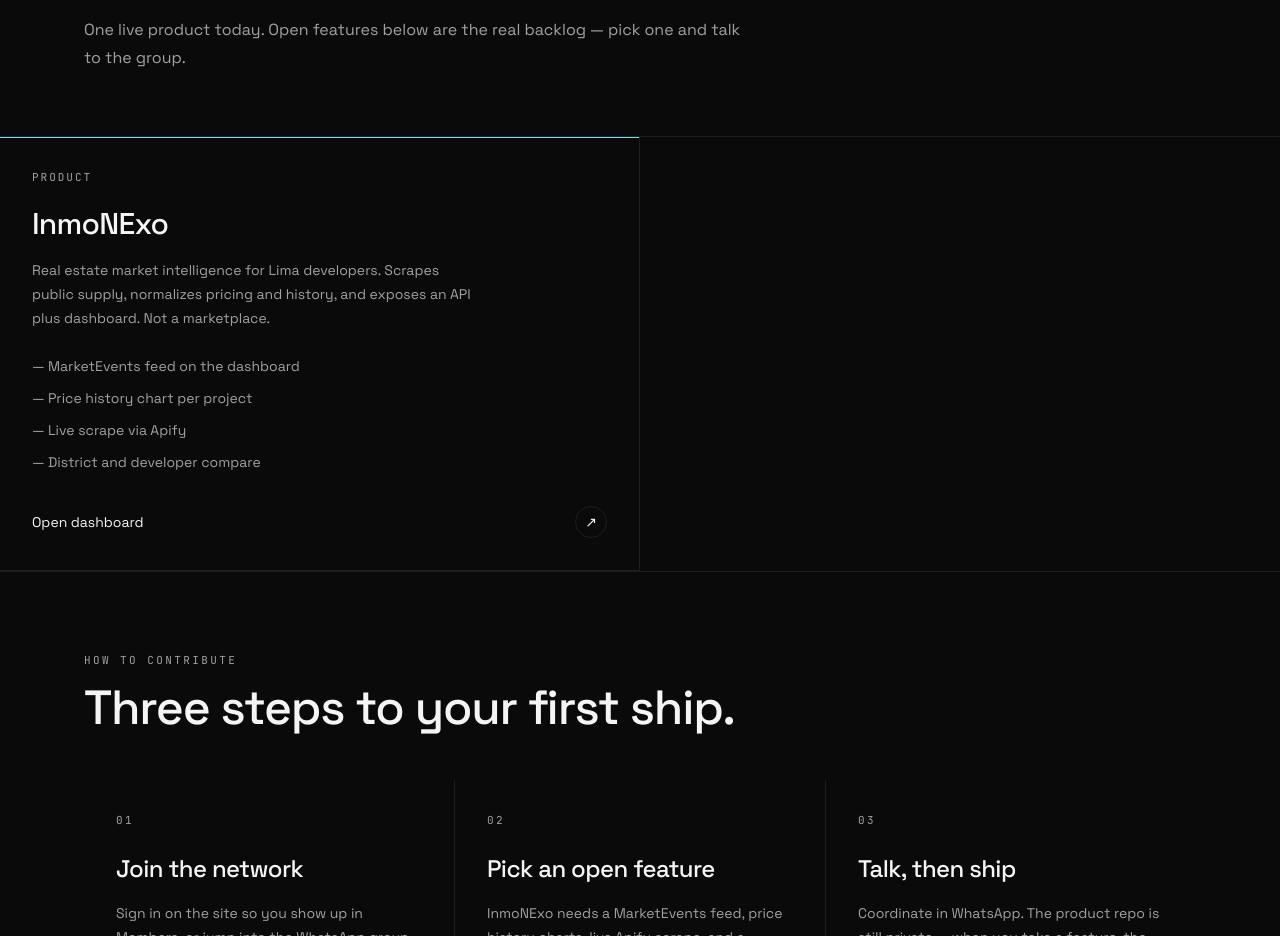
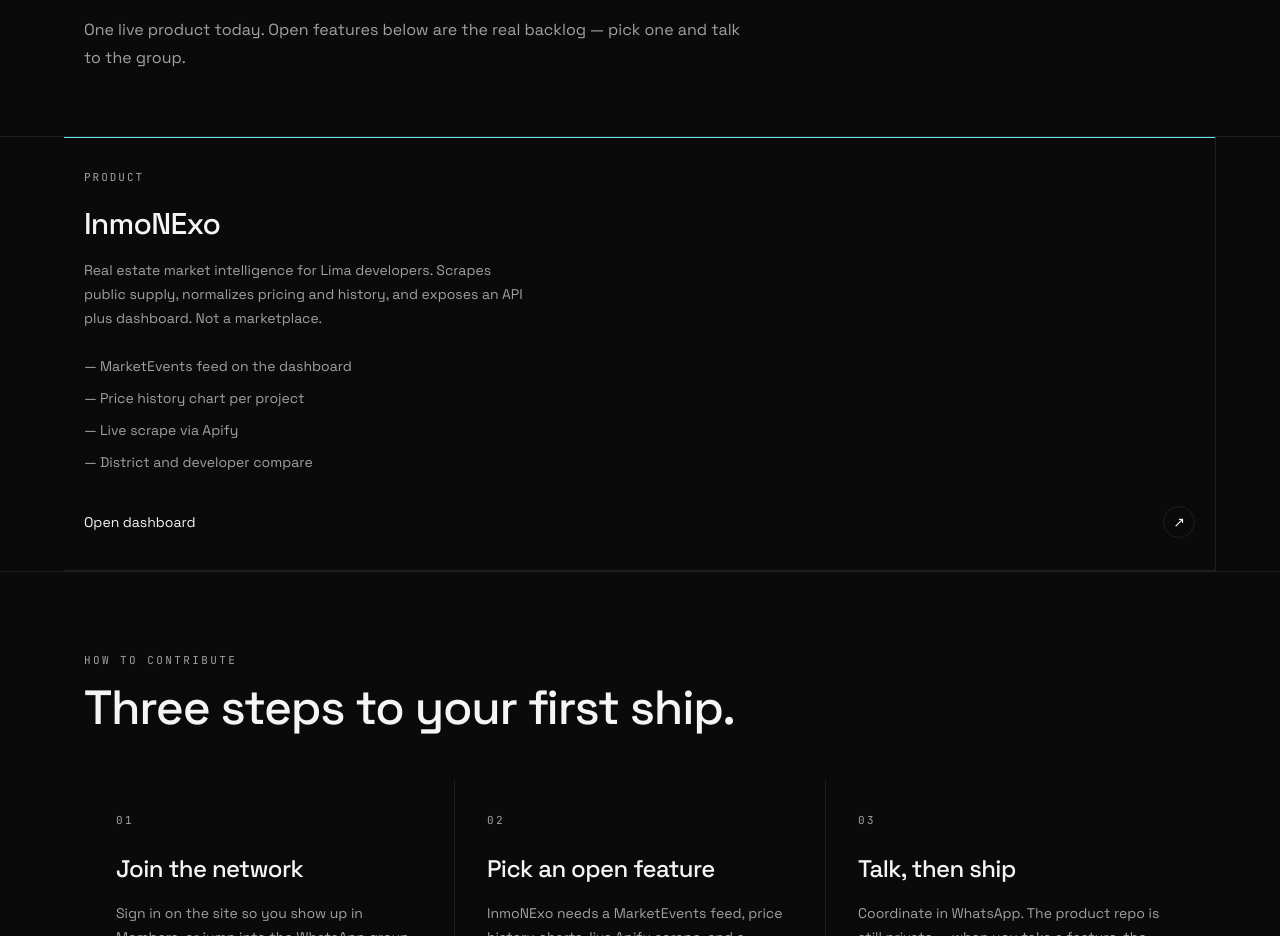
Before and after one commit to BuildStation-io/buildstation, a Next.js app: page /projects in a window 1280 px wide. Shown: the part 961-1897 px from the top of the page. Built offline with nearby package versions, Linux system fonts and the light colour scheme; no server answers.

Commit message:
Align the InmoNExo card with the projects heading.
A single project no longer sits in the left half of a full-bleed two-column grid.

Co-authored-by: Cursor <cursoragent@cursor.com>

```diff
--- a/components/ProjectCard.tsx
+++ b/components/ProjectCard.tsx
@@ -12,7 +12,7 @@ export function ProjectCard({ project }: ProjectCardProps) {
     <article
       data-goo-target
       data-goo-color={project.accent}
-      className="relative flex min-h-[280px] flex-col border-b border-r border-line p-6 sm:p-8"
+      className="relative flex min-h-[280px] flex-col border-b border-r border-line px-5 py-8"
     >
       <span
         aria-hidden
--- a/components/ProjectGrid.tsx
+++ b/components/ProjectGrid.tsx
@@ -20,10 +20,16 @@ export function ProjectGrid({ projects }: ProjectGridProps) {
           pick one and talk to the group.
         </p>
       </div>
-      <div className="grid border-t border-line sm:grid-cols-2">
-        {projects.map((project) => (
-          <ProjectCard key={project.slug} project={project} />
-        ))}
+      <div className="border-t border-line">
+        <div
+          className={`mx-auto grid w-full max-w-6xl ${
+            projects.length === 1 ? "grid-cols-1" : "sm:grid-cols-2"
+          }`}
+        >
+          {projects.map((project) => (
+            <ProjectCard key={project.slug} project={project} />
+          ))}
+        </div>
       </div>
     </section>
   );
```
